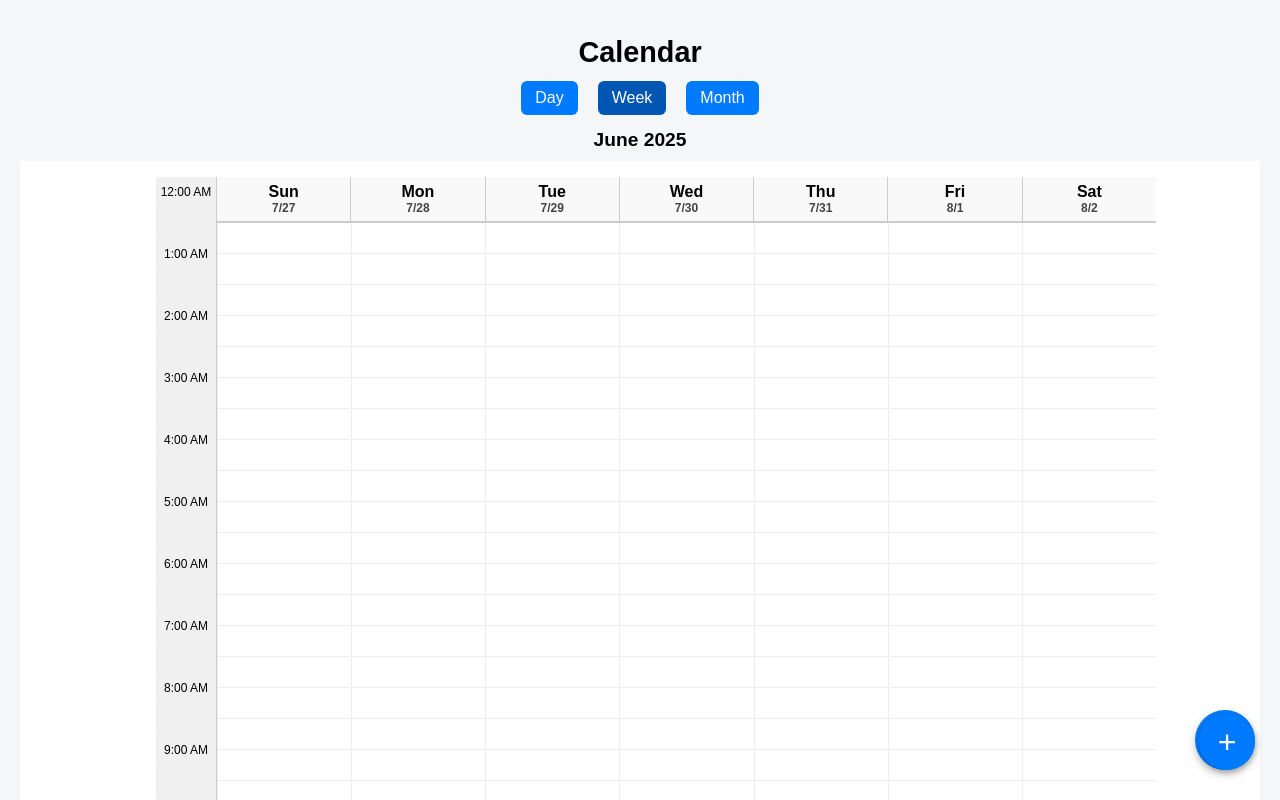
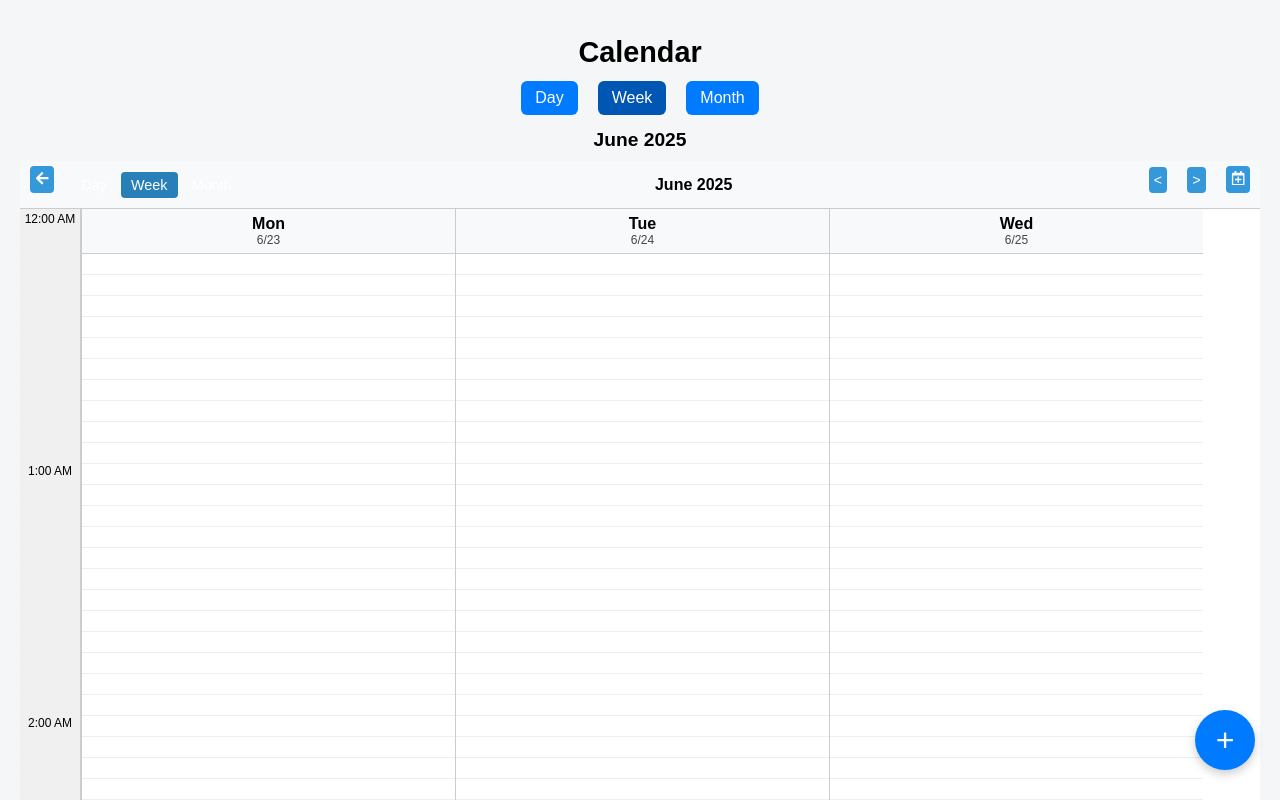
Before and after one commit to JMaraglia/crumb-v3, a React (Vite) app: page /calendar in a window 1280 px wide. Shown: the top 800 px of the page. Built offline with nearby package versions, Linux system fonts and the light colour scheme.

Commit message:
weekview corrections

```diff
--- a/src/WeekView.css
+++ b/src/WeekView.css
@@ -1,4 +1,5 @@
-.week-view {
+/* file: src/WeekView.css */
+.wv-container {
   display: flex;
   flex-direction: column;
   font-family: sans-serif;
@@ -9,30 +10,53 @@
   position: relative;
 }
 
-.scroll-container {
+.wv-header {
   display: flex;
-  flex-direction: row;
-  overflow-x: auto;
-  overflow-y: hidden;
-  scroll-snap-type: x mandatory;
+  align-items: center;
+  gap: 10px;
+  padding: 5px;
+  background: #f8f9fa;
+  border-bottom: 1px solid #ccc;
 }
 
-.week-block {
-  flex: 0 0 100%;
-  scroll-snap-align: start;
-  display: flex;
-  justify-content: center;
-  padding: 1rem;
+.wv-back,
+.wv-prev,
+.wv-next,
+.wv-add {
+  background: #3498db;
+  border: none;
+  color: #fff;
+  padding: 5px;
+  border-radius: 4px;
+  cursor: pointer;
 }
 
-.week-inner {
-  display: flex;
-  flex-direction: row;
-  width: 100%;
-  max-width: 1000px;
+.wv-modes button {
+  margin: 0 2px;
+  padding: 5px 10px;
+  border: none;
+  background: transparent;
+  cursor: pointer;
 }
 
-.time-column {
+.wv-modes .active {
+  background: #2980b9;
+  color: #fff;
+}
+
+.wv-title {
+  flex-grow: 1;
+  text-align: center;
+  font-weight: bold;
+}
+
+.wv-body {
+  display: flex;
+  flex: 1;
+  overflow: hidden;
+}
+
+.wv-times {
   flex-shrink: 0;
   width: 60px;
   background-color: #f0f0f0;
@@ -40,10 +64,11 @@
   position: sticky;
   left: 0;
   z-index: 5;
+  overflow: hidden;
 }
 
-.time-label-cell {
-  height: 30px;
+.wv-time-cell {
+  height: 20px;
   font-size: 0.75rem;
   text-align: center;
   border-bottom: 1px solid #eee;
@@ -52,81 +77,57 @@
   justify-content: center;
 }
 
-.time-label-cell.empty {
-  background: #f0f0f0;
+.wv-days {
+  display: flex;
+  overflow-x: auto;
+  overflow-y: hidden;
+  scroll-snap-type: x mandatory;
+  flex: 1;
 }
 
-/* Content beside sticky time column */
-.week-content {
-  flex: 1;
-  overflow: hidden;
+.wv-day-col {
+  position: relative;
+  flex: 0 0 calc((100% - 60px) / 3);
+  min-width: 120px;
+  border-left: 1px solid #ccc;
+  scroll-snap-align: start;
 }
 
-.day-headers {
+.wv-day-header {
+  position: sticky;
+  top: 0;
+  background: #f8f9fa;
+  text-align: center;
+  border-bottom: 1px solid #ccc;
+  padding: 6px 0;
   display: flex;
-  background-color: #f8f9fa;
-  border-bottom: 1px solid #ccc;
+  flex-direction: column;
+  font-size: 0.9rem;
+  z-index: 1;
 }
 
-.day-header {
-  flex: 1;
-  min-width: 120px;
-  text-align: center;
-  padding: 6px 0;
-  border-left: 1px solid #ccc;
-  display: flex;
-  flex-direction: column;
-  justify-content: center;
-  font-size: 0.9rem;
-}
-
-.day-header:first-child {
-  border-left: none;
-}
-
-.day-header > div:first-child {
+.wv-day-header > div:first-child {
   font-weight: bold;
   font-size: 1rem;
 }
 
-.day-header > div:last-child {
+.wv-day-header > div:last-child {
   font-size: 0.75rem;
   color: #444;
 }
 
-.time-grid {
-  display: flex;
-  flex-direction: column;
+.wv-slot {
+  height: 20px;
+  border-bottom: 1px solid #eee;
+  cursor: pointer;
 }
 
-.time-row {
-  display: flex;
-  height: 30px;
-  border-bottom: 1px solid #eee;
+.wv-event {
+  position: absolute;
+  left: 0;
+  right: 0;
+  color: #fff;
+  font-size: 0.75rem;
+  padding: 2px;
+  box-sizing: border-box;
 }
-
-.time-slot {
-  flex: 1;
-  min-width: 120px;
-  border-left: 1px solid #eee;
-}
-
-/* Floating + button */
-.add-event-button {
-  position: fixed;
-  bottom: 20px;
-  right: 20px;
-  background-color: #007bff;
-  color: white;
-  font-size: 2rem;
-  border: none;
-  border-radius: 50%;
-  width: 56px;
-  height: 56px;
-  display: flex;
-  align-items: center;
-  justify-content: center;
-  box-shadow: 0 2px 6px rgba(0, 0, 0, 0.3);
-  cursor: pointer;
-  z-index: 10;
-}
--- a/src/WeekView.jsx
+++ b/src/WeekView.jsx
@@ -1,141 +1,139 @@
+// file: src/WeekView.jsx
 import React, { useState, useEffect, useRef } from 'react';
+import { FaArrowLeft, FaRegCalendarPlus } from 'react-icons/fa';
 import './WeekView.css';
 
-function WeekView() {
-  const [weeks, setWeeks] = useState(() => generateWeeks(new Date(), 10));
-  const [currentMonth, setCurrentMonth] = useState(getMonthName(new Date()));
-  const containerRef = useRef(null);
+export default function WeekView({ onBack }) {
+  // 1. View start defaults to Monday, June 23, 2025
+  const initialStart = new Date(2025, 5, 23);
+  const [viewStart, setViewStart] = useState(initialStart);
+  const [events, setEvents] = useState([]);
+  const scrollRef = useRef(null);
+  const [currentMonth, setCurrentMonth] = useState('');
 
+  // 2. Generate visible days (3-day window)
+  const visibleDays = Array.from({ length: 3 }, (_, i) => {
+    const d = new Date(viewStart);
+    d.setDate(d.getDate() + i);
+    return d;
+  });
+
+  // 3. Time slots array for 5-minute increments
+  const timeSlots = Array.from({ length: 24 * 12 }, (_, i) => i * 5);
+
+  // 4. Update month label when viewStart changes
   useEffect(() => {
-    const handleScroll = () => {
-      const scrollLeft = containerRef.current.scrollLeft;
-      const weekWidth = containerRef.current.offsetWidth;
-      const currentWeekIndex = Math.floor(scrollLeft / weekWidth);
-      const referenceDate = new Date();
-      referenceDate.setDate(referenceDate.getDate() + (currentWeekIndex * 7));
-      setCurrentMonth(getMonthName(referenceDate));
+    setCurrentMonth(
+      viewStart.toLocaleDateString('en-US', { month: 'long', year: 'numeric' })
+    );
+    // reset scroll to leftmost
+    if (scrollRef.current) scrollRef.current.scrollLeft = 0;
+  }, [viewStart]);
 
-      if (currentWeekIndex >= weeks.length - 2) {
-        const lastWeekDate = new Date(weeks[weeks.length - 1]);
-        lastWeekDate.setDate(lastWeekDate.getDate() + 7);
-        setWeeks(prev => [...prev, ...generateWeeks(lastWeekDate, 5)]);
-      }
+  // 5. Navigation handlers
+  const handlePrev = () => {
+    const d = new Date(viewStart);
+    d.setDate(d.getDate() - 3);
+    setViewStart(d);
+  };
+  const handleNext = () => {
+    const d = new Date(viewStart);
+    d.setDate(d.getDate() + 3);
+    setViewStart(d);
+  };
 
-      if (currentWeekIndex < 2) {
-        const firstWeekDate = new Date(weeks[0]);
-        firstWeekDate.setDate(firstWeekDate.getDate() - (7 * 5));
-        setWeeks(prev => [...generateWeeks(firstWeekDate, 5), ...prev]);
+  // 6. Add event (prompt-based)
+  const handleAddEvent = (day, startMin) => {
+    const title = prompt('Event title:');
+    if (!title) return;
+    const dur = parseInt(prompt('Duration (minutes, multiple of 5):'), 10);
+    if (!dur || dur % 5 !== 0) return;
+    const colorOptions = ['#1abc9c','#2ecc71','#3498db','#9b59b6','#34495e','#f1c40f','#e67e22','#e74c3c','#95a5a6','#d35400'];
+    const idx = parseInt(prompt('Color option 1-10:'), 10) - 1;
+    const color = colorOptions[idx] || colorOptions[0];
 
-        requestAnimationFrame(() => {
-          containerRef.current.scrollLeft += weekWidth * 5;
-        });
-      }
+    const dateKey = day.toDateString();
+    const dayEvents = events.filter(e => e.date === dateKey);
+    const overlap = dayEvents.some(e => !(startMin + dur <= e.start || e.start + e.duration <= startMin));
+    if (overlap && !window.confirm('Overlap detected. Proceed?')) return;
+
+    const newEvent = {
+      id: Date.now(),
+      date: dateKey,
+      start: startMin,
+      duration: dur,
+      title,
+      color,
     };
-
-    const ref = containerRef.current;
-    if (ref) {
-      ref.addEventListener('scroll', handleScroll);
-
-      // Scroll to middle week on mount
-      const weekWidth = ref.offsetWidth;
-      ref.scrollLeft = weekWidth * 5;
-    }
-
-    return () => ref.removeEventListener('scroll', handleScroll);
-  }, [weeks]);
+    setEvents(prev => [...prev, newEvent]);
+  };
 
   return (
-    <div className="week-view">
-      <div className="scroll-container" ref={containerRef}>
-        {weeks.map((weekStart, index) => (
-          <div key={index} className="week-block">
-            <div className="week-inner">
-              <div className="time-column">
-                {renderTimeLabels()}
+    <div className="wv-container">
+      <header className="wv-header">
+        <button className="wv-back" onClick={onBack}><FaArrowLeft /></button>
+        <div className="wv-modes">
+          <button disabled>Day</button>
+          <button className="active">Week</button>
+          <button disabled>Month</button>
+        </div>
+        <div className="wv-title">{currentMonth}</div>
+        <button className="wv-prev" onClick={handlePrev}>&lt;</button>
+        <button className="wv-next" onClick={handleNext}>&gt;</button>
+        <button className="wv-add" onClick={() => handleAddEvent(visibleDays[0], 0)}><FaRegCalendarPlus /></button>
+      </header>
+
+      <div className="wv-body">
+        {/* Time labels column */}
+        <div className="wv-times">
+          {timeSlots.map(min => {
+            const h = Math.floor(min / 60);
+            const m = min % 60;
+            const label = m === 0 ?
+              `${h === 0 ? 12 : h > 12 ? h - 12 : h}:00 ${h < 12 ? 'AM' : 'PM'}`
+              : '';
+            return (
+              <div key={min} className="wv-time-cell">
+                {label}
               </div>
-              <div className="week-content">
-                <div className="day-headers">
-                  {renderDayHeaders(weekStart)}
+            );
+          })}
+        </div>
+
+        {/* Days grid, scrollable */}
+        <div className="wv-days" ref={scrollRef}>
+          {visibleDays.map(day => {
+            const dateKey = day.toDateString();
+            const dayEvents = events.filter(e => e.date === dateKey);
+            return (
+              <div key={dateKey} className="wv-day-col">
+                <div className="wv-day-header">
+                  <div>{day.toLocaleDateString('en-US', { weekday: 'short' })}</div>
+                  <div>{day.getMonth()+1}/{day.getDate()}</div>
                 </div>
-                <div className="time-grid">
-                  {renderTimeGrid()}
-                </div>
+                {timeSlots.map(min => (
+                  <div
+                    key={min}
+                    className="wv-slot"
+                    onClick={() => handleAddEvent(day, min)}
+                  />
+                ))}
+                {dayEvents.map(ev => (
+                  <div
+                    key={ev.id}
+                    className="wv-event"
+                    style={{
+                      top: (ev.start / 5) * 20 + 'px',
+                      height: (ev.duration / 5) * 20 + 'px',
+                      backgroundColor: ev.color,
+                    }}
+                  >{ev.title}</div>
+                ))}
               </div>
-            </div>
-          </div>
-        ))}
+            );
+          })}
+        </div>
       </div>
-
-      <button className="add-event-button">+</button>
     </div>
   );
 }
-
-function generateWeeks(startDate, count = 5) {
-  const weeks = [];
-  const date = new Date(startDate);
-  date.setDate(date.getDate() - (date.getDay() % 7));
-  for (let i = 0; i < count; i++) {
-    const weekStart = new Date(date);
-    weekStart.setDate(date.getDate() + i * 7);
-    weeks.push(new Date(weekStart));
-  }
-  return weeks;
-}
-
-function renderDayHeaders(startDate) {
-  const headers = [];
-  for (let i = 0; i < 7; i++) {
-    const date = new Date(startDate);
-    date.setDate(startDate.getDate() + i);
-    headers.push(
-      <div key={i} className="day-header">
-        <div>{date.toLocaleDateString('en-US', { weekday: 'short' })}</div>
-        <div>{date.toLocaleDateString('en-US', { month: 'numeric', day: 'numeric' })}</div>
-      </div>
-    );
-  }
-  return headers;
-}
-
-function renderTimeLabels() {
-  const labels = [];
-  for (let hour = 0; hour < 24; hour++) {
-    labels.push(
-      <div key={`${hour}-full`} className="time-label-cell">
-        {`${hour === 0 ? 12 : hour > 12 ? hour - 12 : hour}:00 ${hour < 12 ? 'AM' : 'PM'}`}
-      </div>
-    );
-    labels.push(<div key={`${hour}-half`} className="time-label-cell empty" />);
-  }
-  return labels;
-}
-
-function renderTimeGrid() {
-  const rows = [];
-
-  for (let hour = 0; hour < 24; hour++) {
-    rows.push(
-      <div key={`${hour}-full`} className="time-row">
-        {[...Array(7)].map((_, i) => (
-          <div key={i} className="time-slot" />
-        ))}
-      </div>
-    );
-    rows.push(
-      <div key={`${hour}-half`} className="time-row">
-        {[...Array(7)].map((_, i) => (
-          <div key={i} className="time-slot" />
-        ))}
-      </div>
-    );
-  }
-
-  return rows;
-}
-
-function getMonthName(date) {
-  return date.toLocaleDateString('en-US', { month: 'long', year: 'numeric' });
-}
-
-export default WeekView;
```
